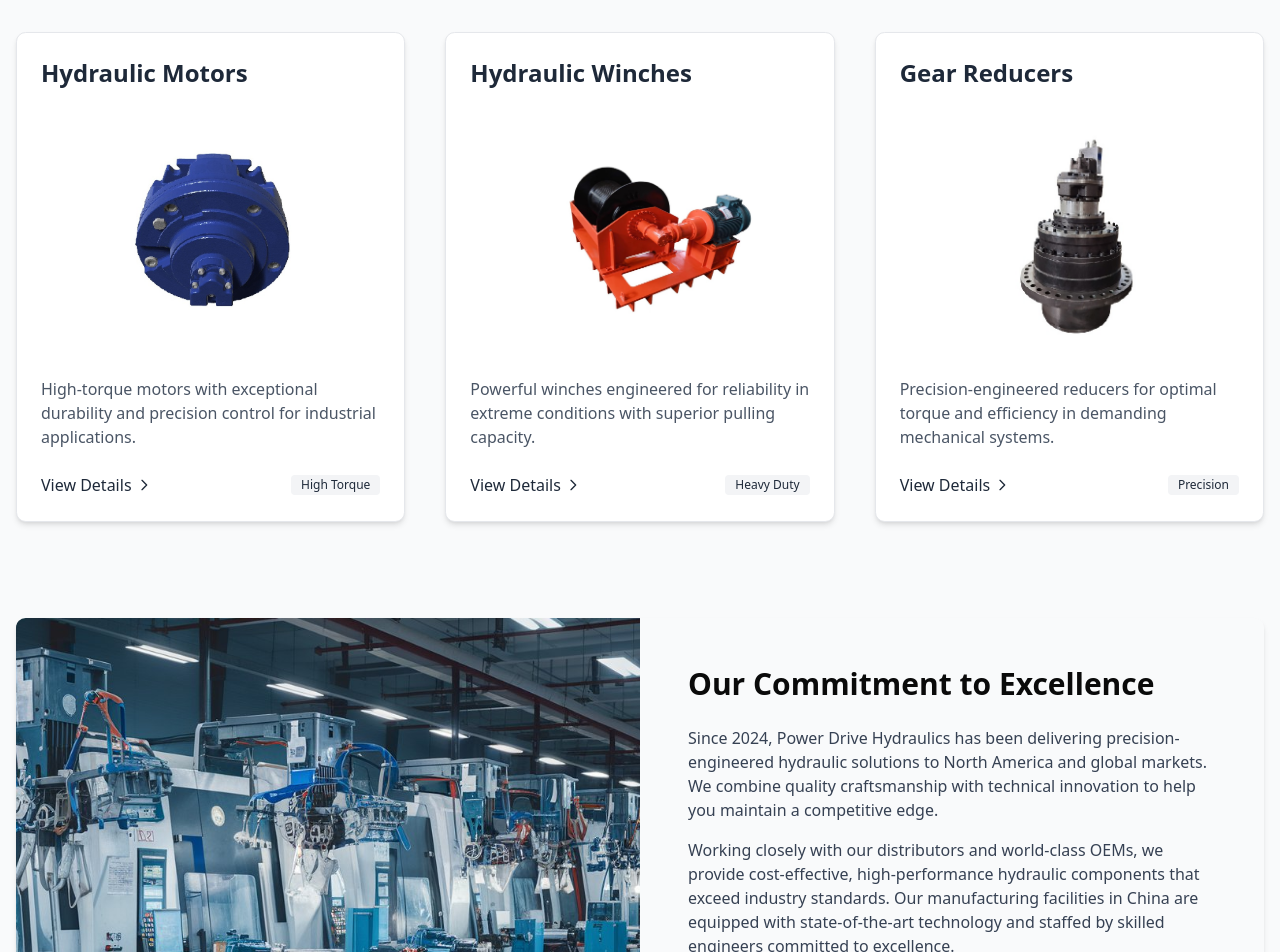
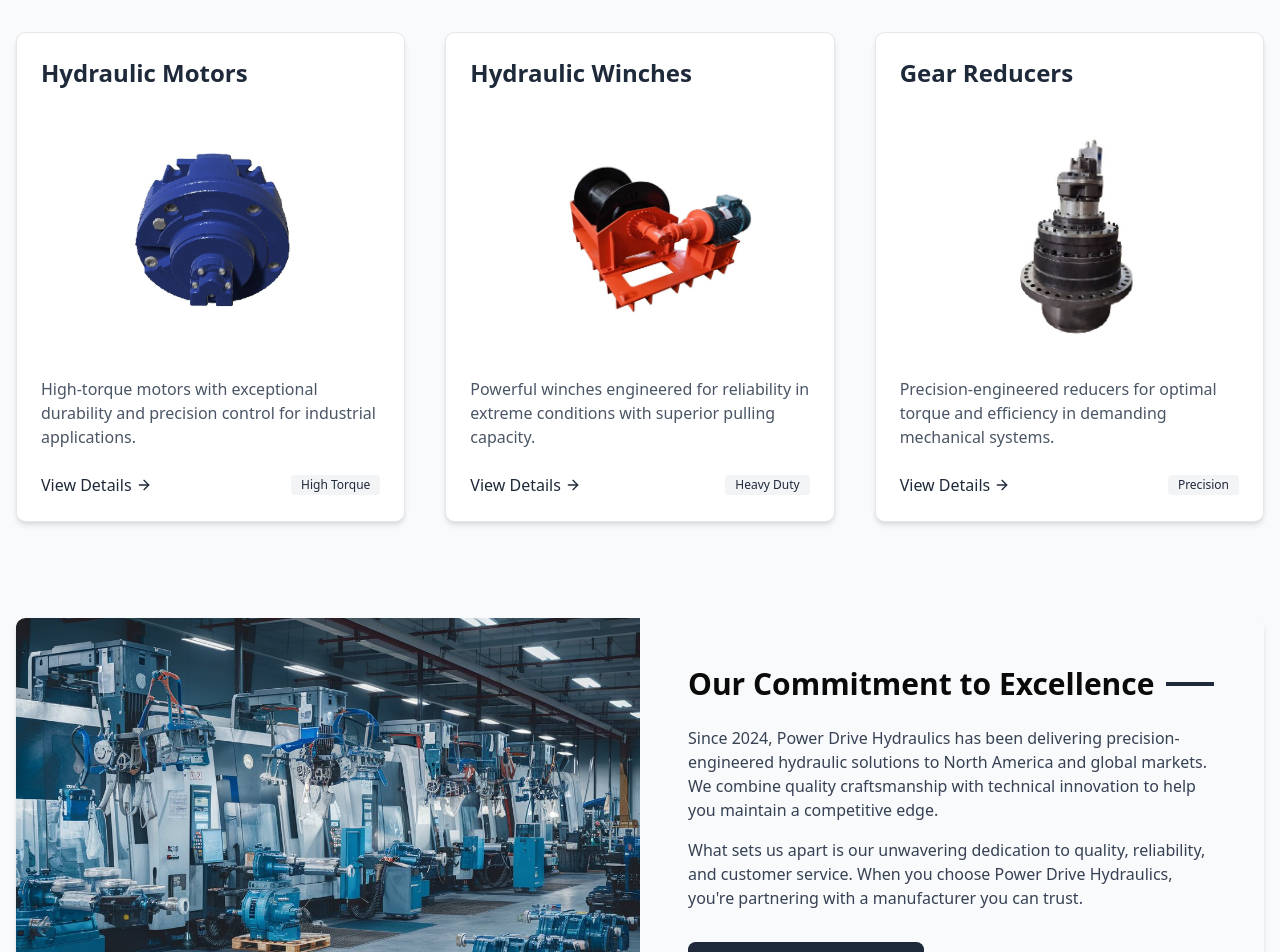
Before and after one commit to MexMass/power-drive-hydraulics, a React (Vite) app in the folder frontend/: page / in a window 1280 px wide. Shown: the part 900-1852 px from the top of the page. Built offline with nearby package versions, Linux system fonts and the light colour scheme.

Commit message:
optimize Home.tsx

```diff
--- a/frontend/src/pages/Home.tsx
+++ b/frontend/src/pages/Home.tsx
@@ -1,7 +1,38 @@
 import { Link } from "react-router-dom";
 import { HeroSection } from "../components/layout/HeroSection";
+import { ArrowRight } from 'lucide-react';
+
+// Product data for better maintainability
+const productCategories = [
+  {
+    id: "motors",
+    title: "Hydraulic Motors",
+    image: "/images/motor.jpeg",
+    description: "High-torque motors with exceptional durability and precision control for industrial applications.",
+    badge: "High Torque",
+    link: "/products#motors"
+  },
+  {
+    id: "winches",
+    title: "Hydraulic Winches",
+    image: "/images/hydraulic_winch.jpeg",
+    description: "Powerful winches engineered for reliability in extreme conditions with superior pulling capacity.",
+    badge: "Heavy Duty",
+    link: "/products#winches"
+  },
+  {
+    id: "reducers",
+    title: "Gear Reducers",
+    image: "/images/gear_reducer.jpeg",
+    description: "Precision-engineered reducers for optimal torque and efficiency in demanding mechanical systems.",
+    badge: "Precision",
+    link: "/products#reducers"
+  }
+];
+
 
 export default function Home() {
+
   return (
     <div>
       <HeroSection />
@@ -17,160 +48,51 @@ export default function Home() {
           </p>
         </div>
 
-        {/* Product Categories with Enhanced Design */}
+        {/* Product Categories */}
         <div className="grid grid-cols-1 md:grid-cols-3 gap-10">
-          {/* Hydraulic Motors */}
-          <div className="group relative bg-white rounded-lg overflow-hidden shadow-md transition-all duration-300 hover:shadow-lg border border-gray-200">
+          {productCategories.map((product) => (
+            <div
+              key={product.id}
+              className="group relative bg-white rounded-lg overflow-hidden shadow-md transition-all duration-300 hover:shadow-lg border border-gray-200"
+            >
               <div className="p-6">
                 <h3 className="text-2xl font-bold text-gray-800 mb-4">
-                Hydraulic Motors
+                  {product.title}
                 </h3>
               </div>
 
               <div className="relative h-56 overflow-hidden">
                 <img
-                src="/images/motor.jpeg"
-                alt="Hydraulic Motor"
+                  src={product.image || "/placeholder.svg"}
+                  alt={product.title}
                   className="w-full h-full object-cover object-center transition-transform duration-700 group-hover:scale-105"
+                  loading="lazy"
                 />
                 <div className="absolute inset-0 bg-gradient-to-t from-black/60 to-transparent opacity-0 group-hover:opacity-100 transition-opacity duration-300"></div>
               </div>
 
               <div className="p-6">
                 <p className="text-gray-600 mb-6">
-                High-torque motors with exceptional durability and precision
-                control for industrial applications.
+                  {product.description}
                 </p>
                 <div className="flex justify-between items-center">
                   <Link
-                  to="/products"
+                    to={product.link}
                     className="inline-flex items-center text-gray-800 font-medium hover:text-gray-600 transition-colors"
                   >
                     View Details
-                  <svg
-                    className="w-4 h-4 ml-1"
-                    fill="none"
-                    stroke="currentColor"
-                    viewBox="0 0 24 24"
-                    xmlns="http://www.w3.org/2000/svg"
-                  >
-                    <path
-                      strokeLinecap="round"
-                      strokeLinejoin="round"
-                      strokeWidth={2}
-                      d="M9 5l7 7-7 7"
-                    />
-                  </svg>
+                    <ArrowRight className="w-4 h-4 ml-1" />
                   </Link>
                   <span className="bg-gray-100 text-gray-800 text-xs font-medium px-2.5 py-0.5 rounded">
-                  High Torque
+                    {product.badge}
                   </span>
                 </div>
               </div>
             </div>
-
-          {/* Hydraulic Winches */}
-          <div className="group relative bg-white rounded-lg overflow-hidden shadow-md transition-all duration-300 hover:shadow-lg border border-gray-200">
-            <div className="p-6">
-              <h3 className="text-2xl font-bold text-gray-800 mb-4">
-                Hydraulic Winches
-              </h3>
+          ))}
         </div>
 
-            <div className="relative h-56 overflow-hidden">
-              <img
-                src="/images/hydraulic_winch.jpeg"
-                alt="Hydraulic Winch"
-                className="w-full h-full object-cover object-center transition-transform duration-700 group-hover:scale-105"
-              />
-              <div className="absolute inset-0 bg-gradient-to-t from-black/60 to-transparent opacity-0 group-hover:opacity-100 transition-opacity duration-300"></div>
-            </div>
-
-            <div className="p-6">
-              <p className="text-gray-600 mb-6">
-                Powerful winches engineered for reliability in extreme
-                conditions with superior pulling capacity.
-              </p>
-              <div className="flex justify-between items-center">
-                <Link
-                  to="/products"
-                  className="inline-flex items-center text-gray-800 font-medium hover:text-gray-600 transition-colors"
-                >
-                  View Details
-                  <svg
-                    className="w-4 h-4 ml-1"
-                    fill="none"
-                    stroke="currentColor"
-                    viewBox="0 0 24 24"
-                    xmlns="http://www.w3.org/2000/svg"
-                  >
-                    <path
-                      strokeLinecap="round"
-                      strokeLinejoin="round"
-                      strokeWidth={2}
-                      d="M9 5l7 7-7 7"
-                    />
-                  </svg>
-                </Link>
-                <span className="bg-gray-100 text-gray-800 text-xs font-medium px-2.5 py-0.5 rounded">
-                  Heavy Duty
-                </span>
-              </div>
-            </div>
-          </div>
-
-          {/* Gear Reducers */}
-          <div className="group relative bg-white rounded-lg overflow-hidden shadow-md transition-all duration-300 hover:shadow-lg border border-gray-200">
-            <div className="p-6">
-              <h3 className="text-2xl font-bold text-gray-800 mb-4">
-                Gear Reducers
-              </h3>
-            </div>
-
-            <div className="relative h-56 overflow-hidden">
-              <img
-                src="/images/gear_reducer.jpeg"
-                alt="Gear Reducer"
-                className="w-full h-full object-cover object-center transition-transform duration-700 group-hover:scale-105"
-              />
-              <div className="absolute inset-0 bg-gradient-to-t from-black/60 to-transparent opacity-0 group-hover:opacity-100 transition-opacity duration-300"></div>
-            </div>
-
-            <div className="p-6">
-              <p className="text-gray-600 mb-6">
-                Precision-engineered reducers for optimal torque and efficiency
-                in demanding mechanical systems.
-              </p>
-              <div className="flex justify-between items-center">
-                <Link
-                  to="/products"
-                  className="inline-flex items-center text-gray-800 font-medium hover:text-gray-600 transition-colors"
-                >
-                  View Details
-                  <svg
-                    className="w-4 h-4 ml-1"
-                    fill="none"
-                    stroke="currentColor"
-                    viewBox="0 0 24 24"
-                    xmlns="http://www.w3.org/2000/svg"
-                  >
-                    <path
-                      strokeLinecap="round"
-                      strokeLinejoin="round"
-                      strokeWidth={2}
-                      d="M9 5l7 7-7 7"
-                    />
-                  </svg>
-                </Link>
-                <span className="bg-gray-100 text-gray-800 text-xs font-medium px-2.5 py-0.5 rounded">
-                  Precision
-                </span>
-              </div>
-            </div>
-          </div>
-        </div>
-
-        {/* About Us Section */}
+        {/* About Us Preview - Condensed version */}
         <div className="mt-24 mb-24">
           <div className="bg-gray-50 rounded-lg overflow-hidden shadow-md">
             <div className="grid grid-cols-1 lg:grid-cols-2">
@@ -180,15 +102,17 @@ export default function Home() {
                   src="/images/factory_floor.jpeg"
                   alt="Power Drive Hydraulics Manufacturing Facility"
                   className="w-full h-full object-cover"
+                  loading="lazy"
                 />
                 <div className="absolute inset-0 bg-gradient-to-r from-black/50 to-transparent lg:hidden"></div>
               </div>
 
-              {/* Text Section */}
+              {/* Text Section - Condensed */}
               <div className="p-8 lg:p-12 flex flex-col justify-center relative">
                 <div className="relative">
                   <h2 className="text-3xl font-bold mb-6 inline-flex items-center">
                     <span className="mr-3">Our Commitment to Excellence</span>
+                    <div className="h-1 w-12 bg-gray-800 hidden md:block"></div>
                   </h2>
 
                   <div className="space-y-4 text-gray-700">
@@ -196,23 +120,15 @@ export default function Home() {
                       Since 2024, Power Drive Hydraulics has been delivering
                       precision-engineered hydraulic solutions to North America
                       and global markets. We combine quality craftsmanship with
-                      technical innovation to help you maintain a competitive
-                      edge.
+                      technical innovation to help you maintain a competitive edge.
                     </p>
-                    <p>
-                      Working closely with our distributors and world-class
-                      OEMs, we provide cost-effective, high-performance
-                      hydraulic components that exceed industry standards. Our
-                      manufacturing facilities in China are equipped with
-                      state-of-the-art technology and staffed by skilled
-                      engineers committed to excellence.
-                    </p>
+
+                    {/* Only show a brief overview on the homepage */}
                     <p>
                       What sets us apart is our unwavering dedication to
                       quality, reliability, and customer service. When you
                       choose Power Drive Hydraulics, you're partnering with a
-                      manufacturer you can trust to deliver solutions that
-                      perform when it matters most.
+                      manufacturer you can trust.
                     </p>
                   </div>
 
@@ -222,20 +138,7 @@ export default function Home() {
                       className="inline-flex items-center px-6 py-3 bg-gray-800 text-white rounded-md hover:bg-gray-700 transition-colors group"
                     >
                       <span>Learn More About Us</span>
-                      <svg
-                        className="ml-2 w-5 h-5 transition-transform group-hover:translate-x-1"
-                        fill="none"
-                        stroke="currentColor"
-                        viewBox="0 0 24 24"
-                        xmlns="http://www.w3.org/2000/svg"
-                      >
-                        <path
-                          strokeLinecap="round"
-                          strokeLinejoin="round"
-                          strokeWidth={2}
-                          d="M14 5l7 7m0 0l-7 7m7-7H3"
-                        />
-                      </svg>
+                      <ArrowRight className="ml-2 w-5 h-5 transition-transform group-hover:translate-x-1" />
                     </Link>
                   </div>
                 </div>
```
Lines whose indentation alone changed are shown as unchanged.
